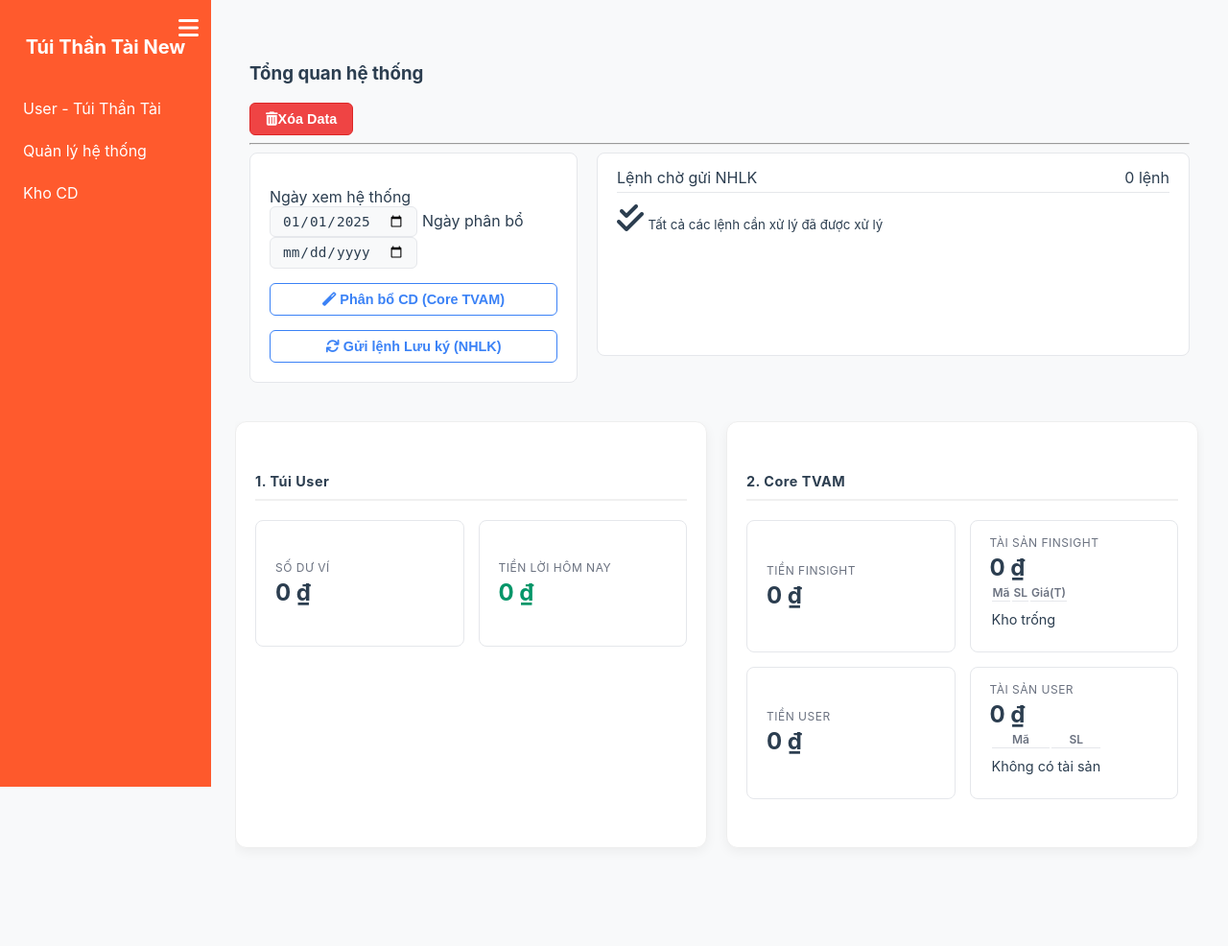
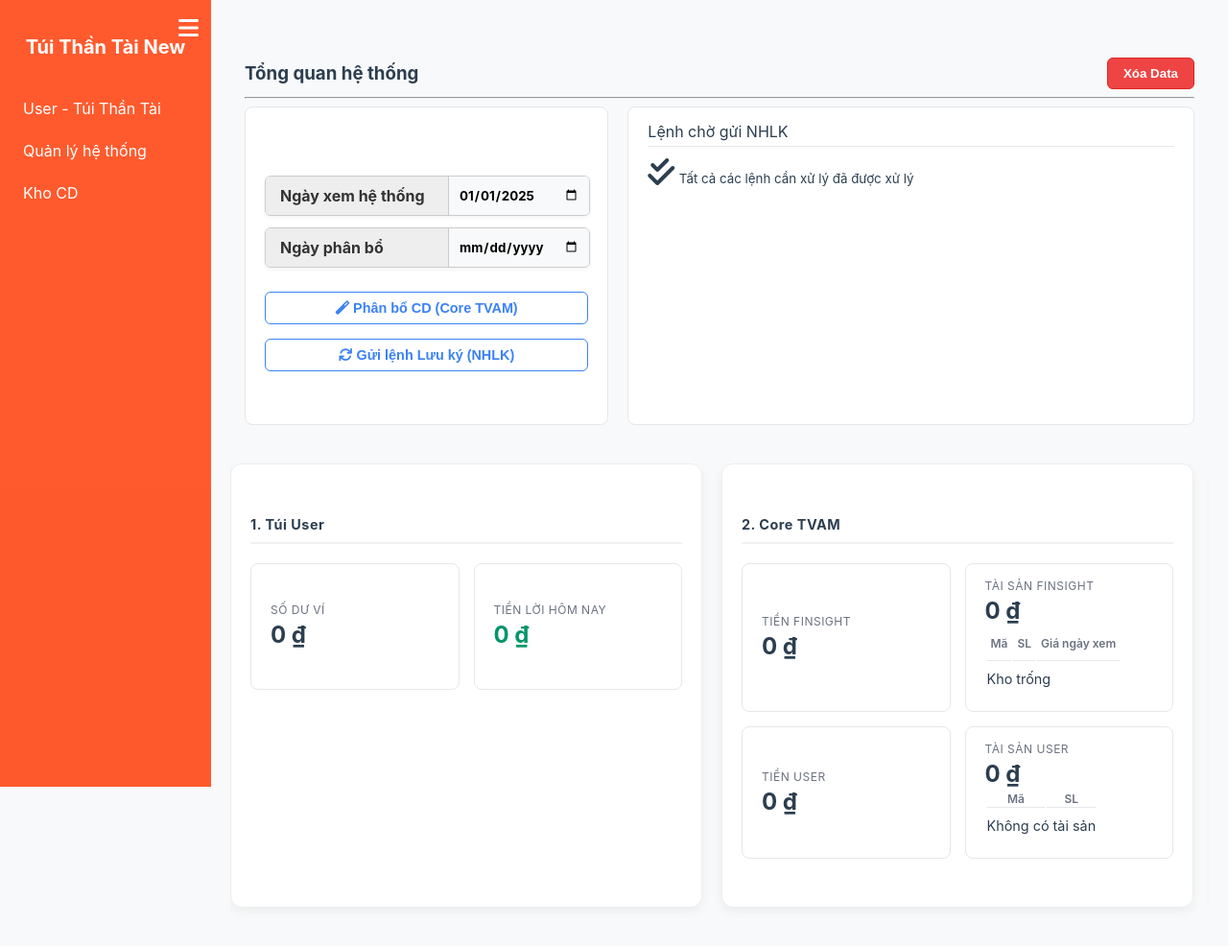
Before and after one commit to minhanhnb/WebsiteNewPhay, a Flask app: page /system in a window 1280 px wide. Shown: the whole page at 96% size. Before the commit the page ends 833 px from the top, so only its background shows below. Run offline with Flask 3, Linux system fonts and the light colour scheme; data that the repository does not hold is empty.

Commit message:
Done UI hệ thống tổng quan
Next step : Thêm chức năng Xóa, Sửa CD

```diff
--- a/services/system_service.py
+++ b/services/system_service.py
@@ -387,7 +387,6 @@ class SystemService:
 
             # Ưu tiên lấy mã từ thongTinChung, nếu không có thì thử lấy trực tiếp
             ma_cd = tt_chung.get('maDoiChieu') or cd.get('maCD')
-            print("Mã CD finsight là", ma_cd)
             # Lấy số lượng từ thongTinNhapKho
             try:
                 so_luong = int(tt_chung.get('CDKhaDung', 0))
@@ -410,14 +409,12 @@ class SystemService:
             # Fallback: Nếu tính ra 0 (vd chưa đến ngày phát hành), dùng giá vốn
             if price_at_date == 0:
                 price_at_date = gia_von
-            print("giá", price_at_date)
             results.append({
                 "maCD": ma_cd,
                 "soLuong": so_luong,
                 "giaTaiNgayXem": price_at_date,
                 "khuVuc": "Kho CD (System)"
             })
-            print(results)
 
         return results
     def reset_database(self):
--- a/static/css/system_dashboard.css
+++ b/static/css/system_dashboard.css
@@ -158,6 +158,7 @@ body {
 .section-wrapper.hidden { display: none; }
 /* Thêm vào cuối file */
 .btn-reset {
+    margin-left: auto;
     background-color: #ef4444; /* Màu đỏ */
     color: white;
     border: 1px solid #dc2626;
@@ -170,6 +171,14 @@ body {
     background-color: #dc2626;
     box-shadow: 0 4px 6px rgba(220, 38, 38, 0.2);
     transform: translateY(-1px);
+}
+.header-row {
+  display: flex;
+  align-items: center;      /* canh giữa theo chiều dọc */
+}
+
+.title {
+  margin: 0;
 }
 
 /* 2. Nút Hành động chính (Nền Trắng - Viền Xanh Dương) */
@@ -209,6 +218,7 @@ body {
     flex-direction: column;
     justify-content: center;
     gap: 15px;
+
 }
 
 /* Cột Phải: Queue Display */
@@ -220,7 +230,8 @@ body {
     padding: 15px 20px;
     display: flex;
     flex-direction: column;
-    height: 180px; /* Chiều cao cố định để scroll */
+    height : 300px;
+
 }
 
 /* Queue List Style */
@@ -343,3 +354,50 @@ body {
 #pnl-value {
     transition: color 0.3s ease;
 }
+/* Container chính: Xếp dọc (Column) */
+.custom-control-container-vertical {
+    display: flex;
+    flex-direction: column; /* QUAN TRỌNG: Xếp theo chiều dọc */
+    gap: 12px; /* Khoảng cách giữa hàng trên và hàng dưới */
+    width: 100%;
+    margin-bottom: 10px;
+    box-sizing: border-box;
+}
+
+/* Từng nhóm Input */
+.custom-input-group {
+    display: flex;
+    width: 100%; /* Chiếm hết chiều ngang */
+    border: 1px solid #ccc;
+    border-radius: 6px;
+    overflow: hidden;
+    background-color: #fff;
+    box-shadow: 0 2px 4px rgba(0,0,0,0.05);
+}
+
+/* Phần Nhãn (Label) */
+.custom-label {
+    background-color: #eee;
+    padding: 10px 15px;
+    font-weight: bold;
+    color: #333;
+    border-right: 1px solid #ccc;
+    white-space: nowrap;
+    display: flex;
+    align-items: center;
+
+    /* Giữ độ rộng cố định để phần input bên phải thẳng hàng nhau */
+    min-width: 160px;
+}
+
+/* Phần Input */
+.custom-input {
+    border: none;
+    padding: 10px;
+    flex-grow: 1;
+    outline: none;
+    background-color: #f8f9fa;
+    font-weight: bold;
+    font-family: inherit;
+    color: #000;
+}
--- a/static/js/system_dashboard.js
+++ b/static/js/system_dashboard.js
@@ -125,11 +125,12 @@ function renderSystemFund(sys, user) {
         return sum + (item.giaTaiNgayXem * item.soLuong);
     }, 0);
 
+     // 1. Cập nhật invRows (Thêm padding cho các ô dữ liệu)
     const invRows = sysInventory.map(item => `
         <tr>
-            <td class="fw-bold text-dark" style="font-size: 0.85rem;">${item.maCD}</td>
-            <td class="text-end text-dark" style="font-size: 0.85rem;">${new Intl.NumberFormat('en-US').format(item.soLuong)}</td>
-            <td class="text-end text-dark" style="font-size: 0.8rem;">${formatMoney(item.giaTaiNgayXem)}</td>
+            <td class="fw-bold text-dark" style="font-size: 0.85rem; padding: 10px 4px;">${item.maCD}</td>
+            <td class="text-end text-dark" style="font-size: 0.85rem; padding: 10px 4px;">${new Intl.NumberFormat('en-US').format(item.soLuong)}</td>
+            <td class="text-end text-dark" style="font-size: 0.8rem; padding: 10px 4px;">${formatMoney(item.giaTaiNgayXem)}</td>
         </tr>
     `).join('');
 
@@ -158,6 +159,9 @@ function renderSystemFund(sys, user) {
     `;
 
     // Card 2: Tài sản Finsight (Hàng 1 - Phải)
+
+
+    // 2. Cập nhật cardFinsightAssets
     const cardFinsightAssets = `
         <div class="stat-card">
             <div class="d-flex justify-content-between align-items-start">
@@ -167,23 +171,23 @@ function renderSystemFund(sys, user) {
                 </div>
             </div>
 
-            <div class="mt-3 pt-2 border-top" style="max-height: 120px; overflow-y: auto;">
-                <table class="table table-sm table-borderless table-minimal mb-0">
+            <div class="mt-3 pt-2 border-top" style="max-height: 140px; width: 100%; overflow-y: auto;">
+
+                <table class="table table-borderless table-minimal mb-0 w-100">
                     <thead class="text-dark small border-bottom">
                         <tr>
-                            <th>Mã</th>
-                            <th class="text-end">SL</th>
-                            <th class="text-end">Giá(T)</th>
+                            <th style="padding: 10px 4px;">Mã</th>
+                            <th class="text-end" style="padding: 8px 4px;">SL</th>
+                            <th class="text-end" style="padding: 10px 4px;">Giá ngày xem</th>
                         </tr>
                     </thead>
                     <tbody>
-                        ${invRows.length > 0 ? invRows : '<tr><td colspan="3" class="text-center small text-dark">Kho trống</td></tr>'}
+                        ${invRows.length > 0 ? invRows : '<tr><td colspan="3" class="text-center small text-dark py-3">Kho trống</td></tr>'}
                     </tbody>
                 </table>
             </div>
         </div>
     `;
-
     // Card 3: Tiền User (Hàng 2 - Trái)
     const cardUserCash = `
         <div class="stat-card">
@@ -266,27 +270,26 @@ function renderSystemFund(sys, user) {
         `;
     }
    //Render hàng đợi settle
-   function renderQueue(queue) {
+  function renderQueue(queue) {
     const container = document.getElementById("queueContainer");
 
-    // --- 0. SẮP XẾP: Cũ nhất lên đầu ---
+    // --- 0. SẮP XẾP ---
     if (queue && queue.length > 0) {
         queue.sort((a, b) => new Date(a.created_at) - new Date(b.created_at));
     }
-    const filteredQueue = (queue || []).filter(item =>
-        item.type !== 'ALLOCATION_CASH_PAID' // Loại bỏ lệnh Cash Paid
-    );
+
+    // Lọc danh sách trước khi render để code sạch hơn
+    const filteredQueue = (queue || []).filter(item => item.type !== 'ALLOCATION_CASH_PAID');
+
     if (filteredQueue.length === 0) {
         container.innerHTML = `
             <div class="h-100 d-flex flex-column justify-content-center align-items-center text-muted opacity-50">
                 <i class="fas fa-check-double fa-2x mb-2"></i>
                 <small>Tất cả các lệnh cần xử lý đã được xử lý</small>
             </div>`;
-        // ... (cập nhật badge, nút Sync nếu cần) ...
         return;
     }
 
-    // Helper: Format DateTime
     const formatDateTime = (dateStr) => {
         if (!dateStr) return "";
         const d = new Date(dateStr);
@@ -300,45 +303,44 @@ function renderSystemFund(sys, user) {
         return `${dd}/${mm}/${yyyy} ${HH}:${MM}:${SS}`;
     };
 
-
+    // --- STYLE DÙNG CHUNG CHO CÁC Ô ---
+    // vertical-align: middle -> Căn giữa dọc
+    // text-align: center -> Căn giữa ngang
+    // padding: 16px -> Giãn cách rộng rãi
+    const cellStyle = 'padding: 15px; vertical-align: middle; text-align: center;';
 
     // --- 1. SETUP TABLE STRUCTURE ---
-    // Tạo khung bảng và Header (thead)
-    // align-middle: Căn giữa theo chiều dọc cho tất cả các ô
     const tableStart = `
         <div class="table-responsive">
             <table class="table table-hover table-bordered mb-0" style="font-size: 0.9rem;">
                 <thead class="bg-light text-dark fw-bold small text-uppercase">
                     <tr>
-                        <th  class="align-middle text-center" style="width: 150px;">THỜI GIAN</th>
-                        <th class="align-middle text-center" style="width: 150px;">LOẠI LỆNH</th>
-                        <th class="align-middle text-center" style="width: 100px;">CHI TIẾT</th>
-                        <th  class="align-middle text-center" style="width: 120px;">SỐ TIỀN</th>
-
+                        <th style="${cellStyle} width: 160px;">THỜI GIAN</th>
+                        <th style="${cellStyle} width: 250px;">LỆNH</th>
+                        <th style="${cellStyle} width: 250px;">CHI TIẾT</th>
+                        <th style="${cellStyle} width: 150px;">SỐ TIỀN</th>
                     </tr>
                 </thead>
                 <tbody class="bg-white">
     `;
 
     // --- 2. BODY (ROWS) ---
-    const rowsHtml = queue.map(item => {
+    const rowsHtml = filteredQueue.map(item => {
         let displayType = item.type;
         let displayClass = 'bg-light';
         let detailHtml = '';
 
         const details = item.details || {};
 
-        // --- XỬ LÝ LOGIC HIỂN THỊ (Giữ nguyên logic của bạn) ---
-
         // CASE 1: BÁN CD
         if (item.type === 'LIQUIDATE_CD') {
             displayType = 'User bán CD';
             displayClass = 'q-liq';
 
-
             if (details.sold && Array.isArray(details.sold) && details.sold.length > 0) {
                 const soldItems = details.sold.map(s => `<b>${s.soLuong}</b> x ${s.maCD}`).join(', ');
-                detailHtml = `<div class="mt-1 text-muted small fst-italic">${soldItems}</div>`;
+                // Thêm class text-center vào div con để chắc chắn nó cũng căn giữa
+                detailHtml = `<div class="mt-1 text-muted small fst-italic text-center">${soldItems}</div>`;
             }
         }
 
@@ -346,20 +348,16 @@ function renderSystemFund(sys, user) {
         else if (item.type === 'ALLOCATION_ASSET_DELIVERED') {
             displayType = 'User Mua CD';
             displayClass = 'q-alloc';
-            displayIcon = '📦';
 
-            // --- FIX: Truy cập vào phần tử [0] của mảng 'assets' ---
             const assetDetail = details.assets && details.assets.length > 0 ? details.assets[0] : null;
 
             if (assetDetail) {
-                // Lấy Mã CD và Số lượng từ phần tử đầu tiên
                 const maCD = assetDetail.maCD || "";
                 const soLuong = assetDetail.soLuong || 0;
 
-                // Xây dựng chuỗi chi tiết
                 if (maCD || soLuong) {
-                    // Ví dụ: ID003 (SL: 5)
-                    detailHtml = `<div class="mt-1 text-muted small fst-italic">
+                    // Thêm class text-center
+                    detailHtml = `<div class="mt-1 text-muted small fst-italic text-center">
                        ${soLuong} x ${maCD}
                     </div>`;
                 }
@@ -368,40 +366,36 @@ function renderSystemFund(sys, user) {
 
         // CASE 3: NẠP/RÚT
         else if (item.type === 'CASH_IN') {
-            displayType = 'Nạp Tiền'; displayClass = 'q-cash-in'; displayIcon = '+';
+            displayType = 'Nạp Tiền'; displayClass = 'q-cash-in';
         } else if (item.type === 'CASH_OUT') {
-            displayType = 'Rút Tiền'; displayClass = 'q-cash-out'; displayIcon = '-';
+            displayType = 'Rút Tiền'; displayClass = 'q-cash-out';
         }
-        else
-        {
+        else {
            return '';
         }
 
         const amountStr = item.amount > 0 ? formatMoney(item.amount) : '';
         const dateTimeDisplay = formatDateTime(item.created_at);
 
-
         // --- TRẢ VỀ DÒNG TR ---
+        // Áp dụng cellStyle cho tất cả các ô td
         return `
             <tr>
-                <td class="align-middle text-center">
+                <td style="${cellStyle}">
                     ${dateTimeDisplay}
                 </td>
 
-                <td class="align-middle text-center">
+                <td style="${cellStyle}">
                     <span class="q-badge ${displayClass}">${displayType}</span>
-
-                </td>
-                <td class="align-middle text-center">
-                    <span >  ${detailHtml}</span>
-
                 </td>
 
-                <td class="align-middle text-center">
+                <td style="${cellStyle}">
+                    ${detailHtml}
+                </td>
+
+                <td class="fw-bold text-dark" style="${cellStyle}">
                     ${amountStr}
                 </td>
-
-
             </tr>
         `;
     }).join('');
@@ -412,9 +406,7 @@ function renderSystemFund(sys, user) {
         </div>
     `;
 
-    // Ghép chuỗi HTML
     container.innerHTML = tableStart + rowsHtml + tableEnd;
-
 }
 
     // // 1. User Wallet
--- a/templates/base.html
+++ b/templates/base.html
@@ -56,7 +56,7 @@
         /* --- MAIN CONTENT STYLE --- */
         .main-content {
             margin-left: 220px; /* Khớp với width sidebar */
-            padding: 25px;
+            padding: 20px;
             width: calc(100% - 220px);
             transition: all 0.3s ease; /* Trượt theo sidebar */
             min-height: 100vh;
--- a/templates/dashboard.html
+++ b/templates/dashboard.html
@@ -7,18 +7,15 @@
 {% block content %}
 <div class="system-container">
 
-   <div class="d-flex justify-content-between align-items-center mb-4 pt-4">
-    <div>
-        <h3 class="fw-bold m-0 text-dark">Tổng quan hệ thống</h3>
-    </div>
+   <div class="header-row">
+        <h3 class="title">Tổng quan hệ thống</h3>
 
-    <div>
-        <button class="btn-minimal btn-reset" id="btnResetData">
-            <i class="fas fa-trash-alt me-2"></i>Xóa Data
+        <button class="btn-reset" id="btnResetData">
+            Xóa Data
         </button>
+        </div>
 
-    </div>
-   </div>
+
            <hr class="my-2 opacity-0 ">
 
 
@@ -30,14 +27,20 @@
 
         </div>
 
-        <div class="input-group mb-3">
-                             <span class="input-group-text">Ngày xem hệ thống</span>
-                            <input type="date" id="viewDate" class="form-control-compact w-100 py-2 fw-bold" style="background-color: #f8f9fa;">
+    <div class="custom-control-container-vertical">
 
-                        <span class="input-group-text">Ngày phân bổ</span>
-                        <input type="date" id="settleDateInput" class="form-control-compact w-100 py-2 fw-bold" style="background-color: #f8f9fa;">
-                    </div>
-        <div id="allocationNotice" class="alert alert-info small mb-2" style="display: none; border-left: 4px solid #17a2b8;">
+    <div class="custom-input-group">
+        <span class="custom-label">Ngày xem hệ thống</span>
+        <input type="date" id="viewDate" class="custom-input">
+    </div>
+
+    <div class="custom-input-group">
+        <span class="custom-label">Ngày phân bổ</span>
+        <input type="date" id="settleDateInput" class="custom-input">
+    </div>
+
+</div>
+        <div id="allocationNotice" class="alert alert-info small mb-2" style="display: none;">
                         <i class="fas fa-info-circle me-2"></i>
                         <span id="allocationNoticeText"></span>
                     </div>
@@ -60,7 +63,6 @@
             <div class="fw-bold text-muted small text-uppercase">
                 Lệnh chờ gửi NHLK
             </div>
-            <span class="badge bg-secondary" id="queueCount">0 lệnh</span>
         </div>
         <div id="allocationNotice" class="alert alert-primary d-flex align-items-start small mb-3" role="alert" style="display: none; border-left: 4px solid #0d6efd;">
     <i class="fas fa-info-circle fa-lg me-2 mt-1"></i>
```
